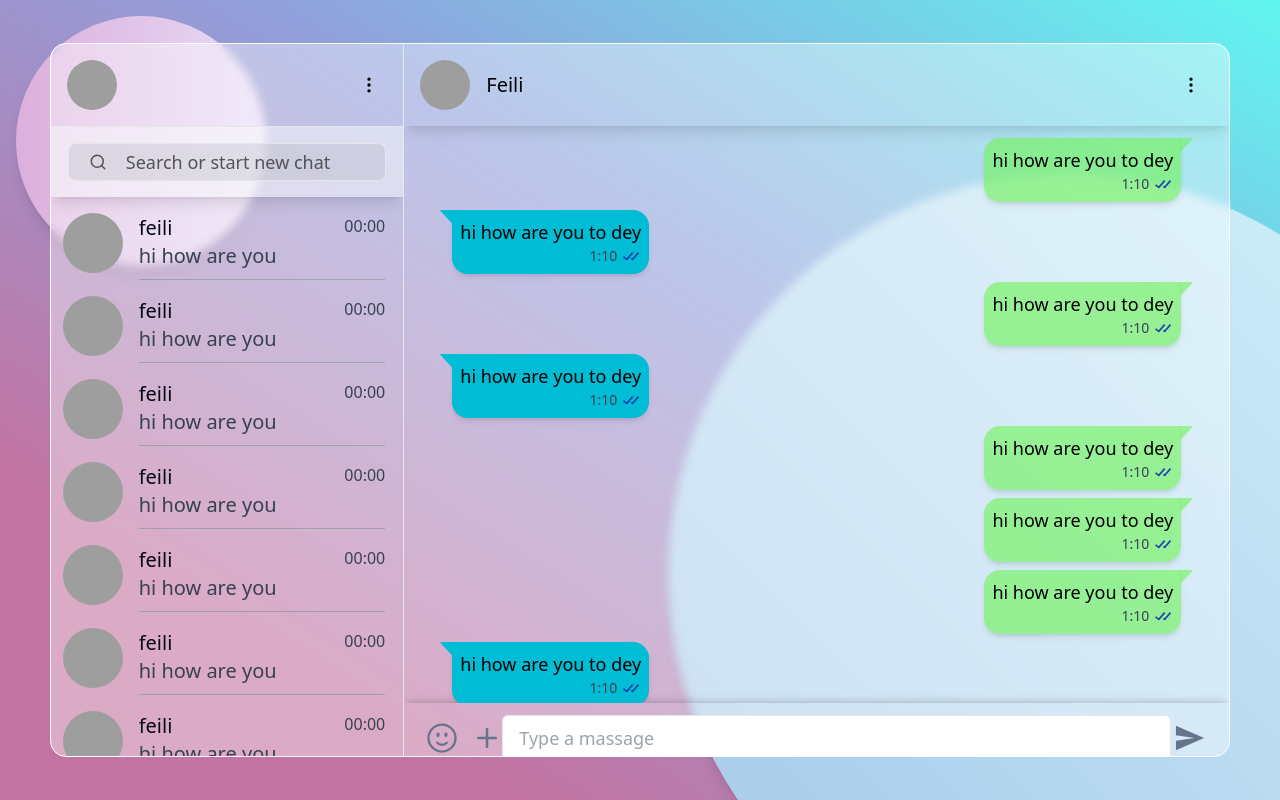
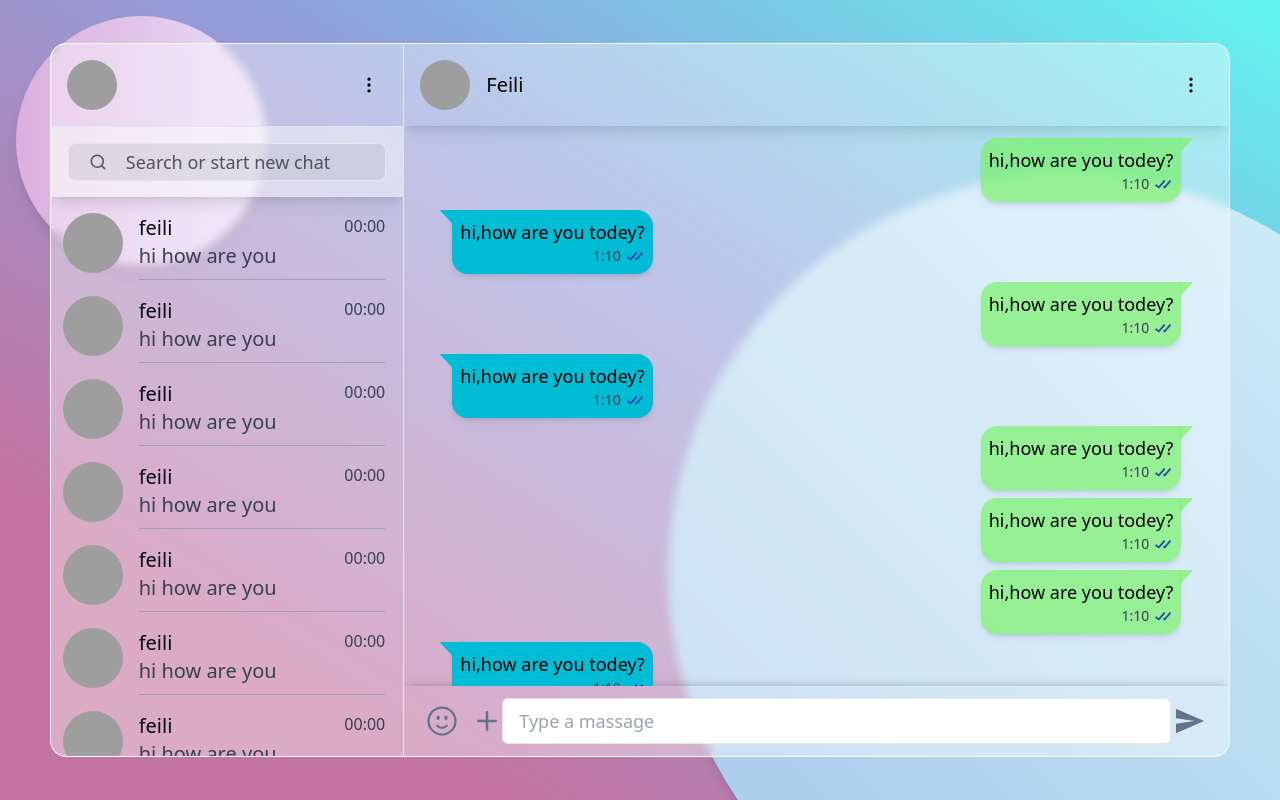
Before and after one commit to Ahmadfaili/Vll, a React (Create React App) app: page / in a window 1280 px wide. Built offline with nearby package versions, Linux system fonts and the light colour scheme; grey boxes are pictures that could not be loaded.

Commit message:
update file

```diff
--- a/src/App.js
+++ b/src/App.js
@@ -6,7 +6,7 @@ import BgProject from './component/backgraundProject/BgProject';
 
 function App() {
   return (
-    <div className="App reletive ">
+    <div className="App relative flex ">
         {/* <Account/> */}
 
         <BgProject/>
--- a/src/component/backgraundProject/BgProject.js
+++ b/src/component/backgraundProject/BgProject.js
@@ -3,7 +3,7 @@ import React from 'react'
 export default function BgProject() {
   return (
     <>
-    <div className='flex w-screen h-screen
+    <div className='flex w-screen h-screen min-h-[600px]
     bg-gradient-to-tr from-[#c373a1] from-20% via-[#919fdc]  to-[#61f6f0]
      overflow-hidden   relative
 
--- a/src/component/main/Main.js
+++ b/src/component/main/Main.js
@@ -6,7 +6,7 @@ import MassageSend from '../massageSend/MassageSend';
 export default function Main() {
   return (
     <>
-       <div className='main w-[70%] h-[100%]  overflow-hidden '>
+       <div className='main w-[70%] h-[100%]  overflow-hidden flex flex-col mobile:hidden'>
 
         <HeaderChat/>
         <MassagesChat/>
--- a/src/component/massage/Massage.js
+++ b/src/component/massage/Massage.js
@@ -31,7 +31,7 @@ export default function Massage(props) {
       >
         <div className="msg">
           <p className="text-lg text-black text-left">
-            hi how are you to dey
+            hi,how are you todey?
           </p>
         </div>
         <div className="time_check flex w-full justify-end  items-center ">
--- a/src/component/sidbar/Sidbar.js
+++ b/src/component/sidbar/Sidbar.js
@@ -20,7 +20,7 @@ export default function Sidbar() {
             border-r
             rounded-tl-lg
             rounded-bl-lg
-            overflow-hidden  "
+            overflow-hidden mobile:w-full "
       >
         <header className="w-[100%] flex  border-b px-3 py-3">
           <div className="profile  flex items-center  flex-row w-[100%] justify-between">
@@ -75,7 +75,7 @@ export default function Sidbar() {
 
           <div
             className="chat_list_item bg-transparent flex flex-col w-[100%]
-                        h-[48%]
+                        h-[48%] mobile:h-[28%]
 
            "
           >
@@ -94,7 +94,7 @@ export default function Sidbar() {
             </Scrollbars> */}
           </div>
         </div>
-        <div
+       {/*  <div
           className="sidbar_footer flex items-center justify-start
          w-full pl-2 h-[5%] overflow-hidden bg-transparent border-t border-gray-400"
         >
@@ -107,7 +107,7 @@ export default function Sidbar() {
           <div className="text-center flex pt-1">
             <FiChevronRight className="text-2xl font-bold text-gray-700 " />
           </div>
-        </div>
+        </div> */}
       </div>
     </>
   )
--- a/tailwind.config.js
+++ b/tailwind.config.js
@@ -5,7 +5,12 @@ module.exports = {
   ],
   theme: {
     extend: {},
+    screens:{
+      'mobile':{'min':'375px','max':'426px'}
+    }
   },
+
+
   plugins: [
 
     require("tailwind-scrollbar")({nocompatible: true})
```
